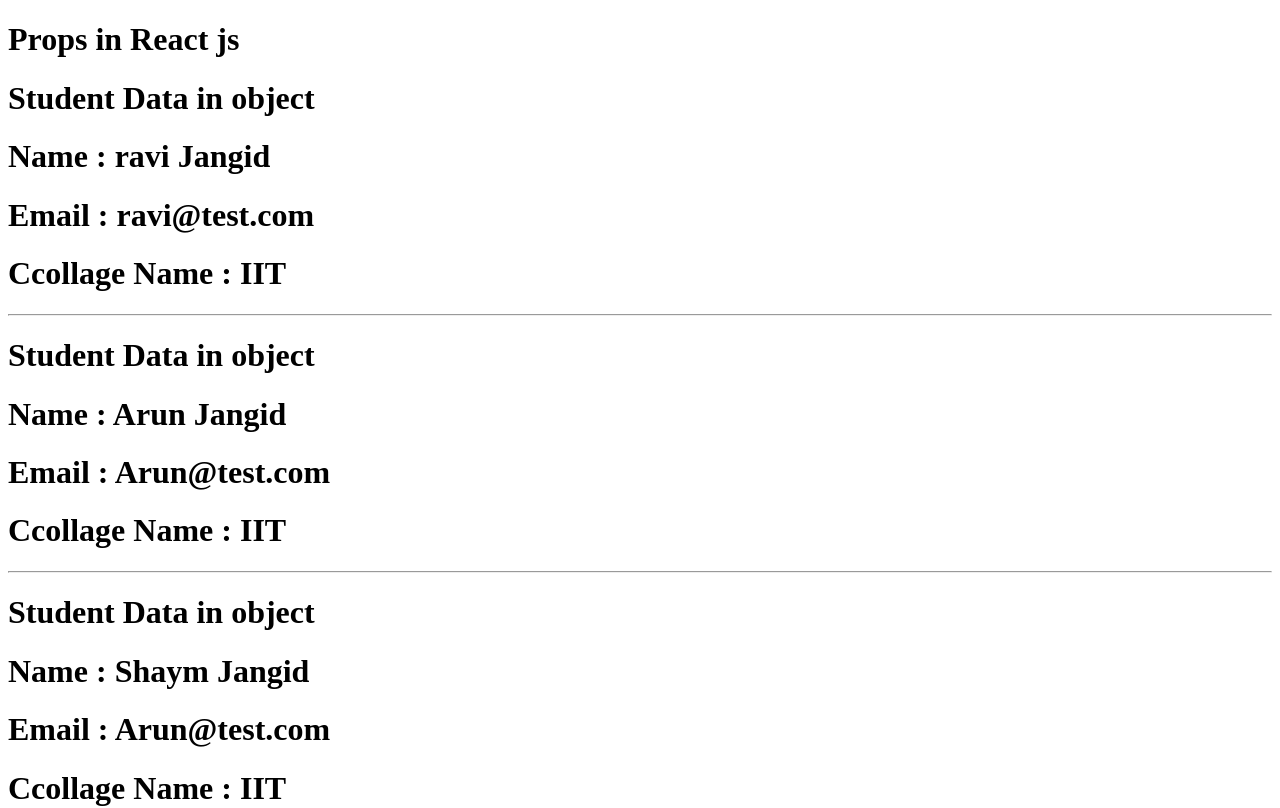
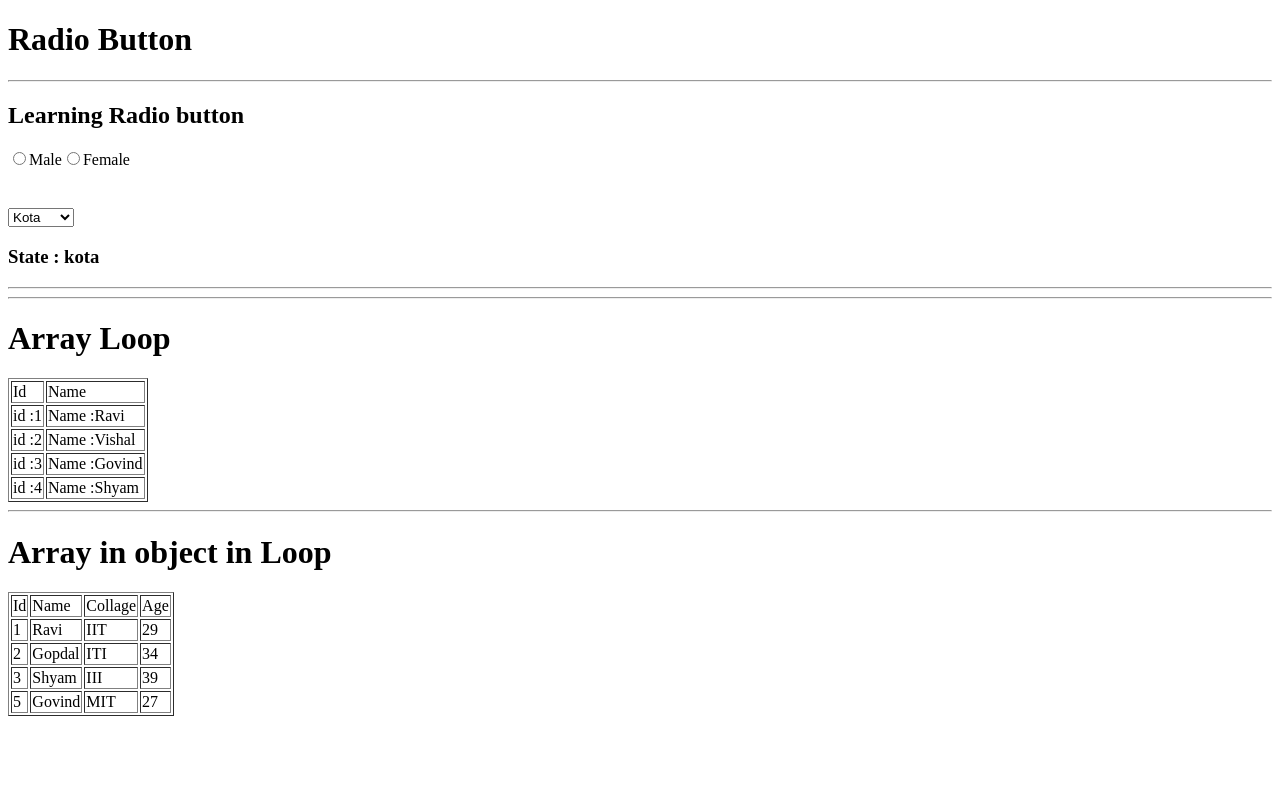
Before and after one commit to ravi-jangid1106/main, a React (Vite) app: page / in a window 1280 px wide. Shown: the top 808 px of the page. Built offline with nearby package versions, Linux system fonts and the light colour scheme.

Commit message:
Array Lopps And Tables

```diff
--- a/src/App.jsx
+++ b/src/App.jsx
@@ -1,40 +1,47 @@
-import { useState } from "react";
+// import { useState } from "react";
 import Student from "./Student";
 import Collage from "./Collage";
 import CheckBoxes from "./Checkboxes";
+import Radio from "./Radio";
+import Table from "./Table";
 function App() {
-let student1 = {
-  name : "ravi Jangid",
-  email : "ravi@test.com"
-}
-let student2 = {
-  name : "Arun Jangid",
-  email : "Arun@test.com"
-}
-let student3 = {
-  name : "Shaym Jangid",
-  email : "Arun@test.com"
-}
+// let student1 = {
+//   name : "ravi Jangid",
+//   email : "ravi@test.com"
+// }
+// let student2 = {
+//   name : "Arun Jangid",
+//   email : "Arun@test.com"
+// }
+// let student3 = {
+//   name : "Shaym Jangid",
+//   email : "Arun@test.com"
+// }
 
-let collageAry = ["IIT","NIT","ARYA"];
+// let collageAry = ["IIT","NIT","ARYA"];
 
-// const [val,setVal] = useState("");
+// // const [val,setVal] = useState("");
 
 
-// let contact = "779797999"
-const [val,setVal] = useState("");
+// // let contact = "779797999"
+// const [val,setVal] = useState("");
   return (
     <div>
-     <h1>Props in React js</h1>
+     {/* <h1>Props in React js</h1> */}
       {/* <Student name={student} contact={contact}/> */}
-      <Student user={student1} collage={collageAry}/>
+      {/* <Student user={student1} collage={collageAry}/>
       <Student user={student2} collage={collageAry}/>
 
       <Student user={student3} collage={collageAry}/>
       <Collage collage={collageAry} />
       <h1>{val}</h1>
       <button onClick={()=>setVal("Clicked")}>Click Me</button>
-       <CheckBoxes />
+      <h1> checkboxes in React </h1>
+       <CheckBoxes /> */}
+
+       <h1>Radio Button</h1>
+       <Radio />
+       <Table />
     </div>
   )
 }
--- a/src/Checkboxes.jsx
+++ b/src/Checkboxes.jsx
@@ -9,7 +9,7 @@ function CheckBoxes(){
             setName([...name,event.target.value]);
         }
         else{
-            setName([...name.filter((e)=>e!=event.target.value)])
+            setName([...name.filter((e)=>e !== event.target.value)])
         }
 
     }
@@ -28,7 +28,7 @@ function CheckBoxes(){
             <label htmlFor="java">Java</label><br />
             <input type="checkbox" onChange={handelCheckbox} value="html" id="html" />
             <label htmlFor="html">Html</label><br />
-            <input type="checkbox" onChange={handelCheckbox} value="react" id="react  " />
+            <input type="checkbox" onChange={handelCheckbox} value="react" id="react" />
             <label htmlFor="react">React</label><br />
 
         <h1>{name.toString()}</h1>
--- /dev/null
+++ b/src/Radio.jsx
@@ -0,0 +1,39 @@
+import { useState } from "react";
+
+function Radio(){
+    const [value,setValue] = useState();
+    const [state,setState] = useState("kota")
+
+    const hander=(e)=>{
+        setState(e.target.value)
+
+    }
+    return(
+        <div>
+            <hr></hr>
+            <h2>
+                Learning Radio button
+            </h2>
+            <input onChange={(e)=>(setValue(e.target.value))} type="radio" id="male" name="gender" value="male" checked={value === "male"} />
+            <label htmlFor="male">Male</label>
+
+            <input onChange={(e)=>(setValue(e.target.value))} type="radio" id="female" name="gender" value="female" checked={value === "female"} />
+            <label htmlFor="female">Female</label>
+
+            <h1>{value}</h1>
+                <br></br>
+            <select onChange={hander} defaultValue={state} name="state" id="state">
+
+                <option value="jaipur">Jaipur</option>
+                <option value="delhi">Delhi</option>
+                <option value="kota">Kota</option>
+                <option value="Naguar">Naguar</option>
+            </select>
+        <h3>
+            State : {state}
+        </h3>
+         <hr></hr>
+        </div>
+    )
+}
+export default Radio;
--- /dev/null
+++ b/src/Table.jsx
@@ -0,0 +1,85 @@
+function Table() {
+
+    const userData = ["Ravi", "Vishal", "Govind", "Shyam"];
+    const oficeData = [{
+        name: "Ravi",
+        id: "1",
+        age: "29",
+        collage: "IIT"
+    },
+    {
+        name: "Gopdal",
+        id: "2",
+        age: "34",
+        collage: "ITI"
+    },
+    {
+        name: "Shyam",
+        id: "3",
+        age: "39",
+        collage: "III"
+    }, {
+        name: "Govind",
+        id: "5",
+        age: "27",
+        collage: "MIT"
+    }
+    ]
+
+
+    return (
+        <div>
+            <hr>
+            </hr>
+            <h1> Array Loop</h1>
+            <table border={1}>
+                <thead>
+                    <tr>
+                        <td>Id</td>
+                        <td>Name</td>
+
+                    </tr>
+                </thead>
+                <tbody>
+                    {
+                        userData.map((item, index) => (
+
+                            <tr key={index + 1}>
+                                <td> id :{index + 1}</td>
+                                <td>Name :{item}</td>
+
+                            </tr>
+                        ))
+                    }
+
+                </tbody>
+            </table>
+            <hr />
+            <h1>Array in object in Loop</h1>
+            <table border={1}>
+                <thead>
+                    <tr>
+                        <td>Id</td>
+                        <td>Name</td>
+                        <td>Collage</td>
+                        <td>Age</td>
+                    </tr>
+                </thead>
+                <tbody>
+                    {
+                        oficeData.map((e) => (
+                            <tr key={e.id}>
+                                <td>{e.id}</td>
+                                <td>{e.name}</td>
+                                <td>{e.collage}</td>
+                                <td>{e.age}</td>
+                            </tr>
+                        ))
+                    }
+                </tbody>
+            </table>
+
+        </div>
+    )
+}
+export default Table;
```
